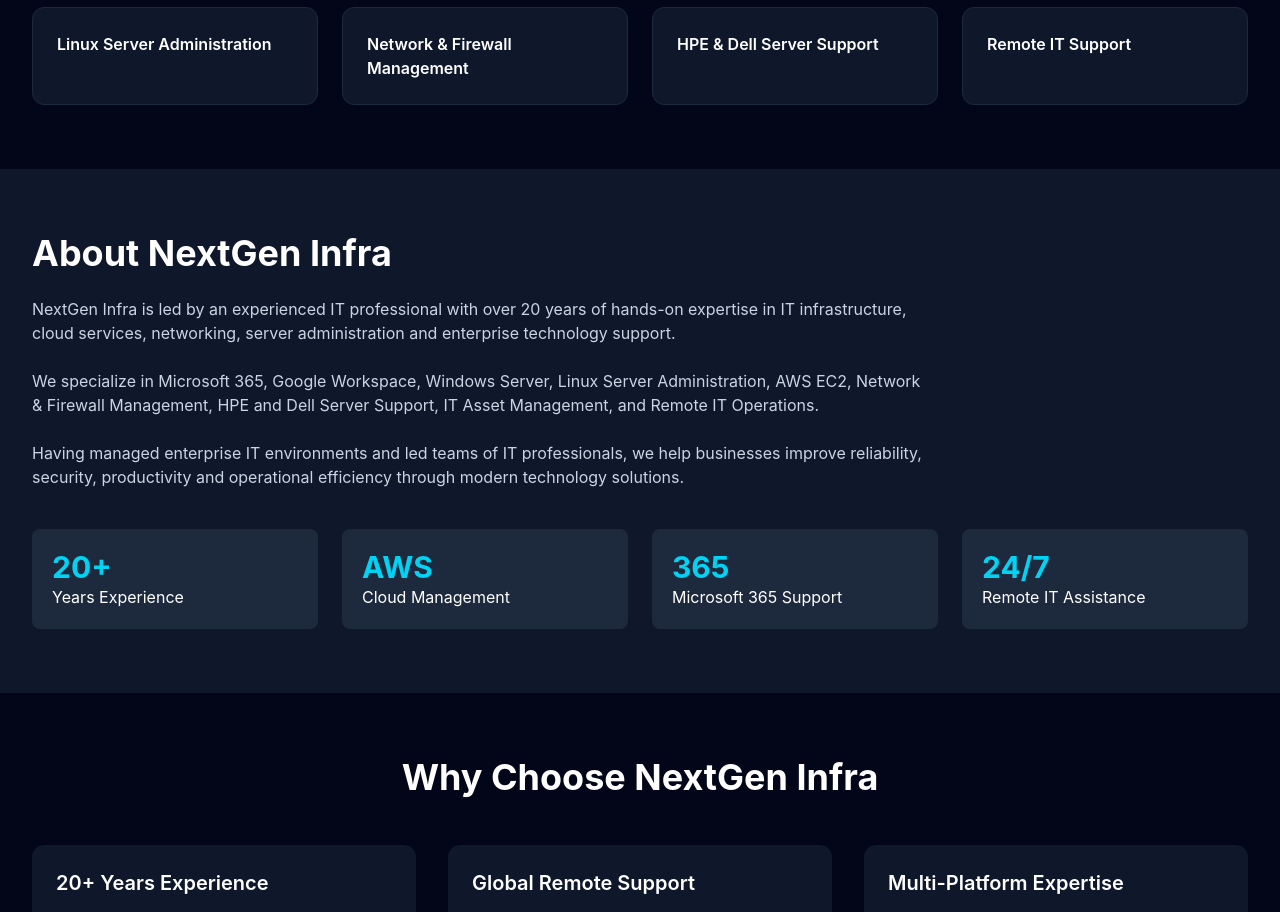
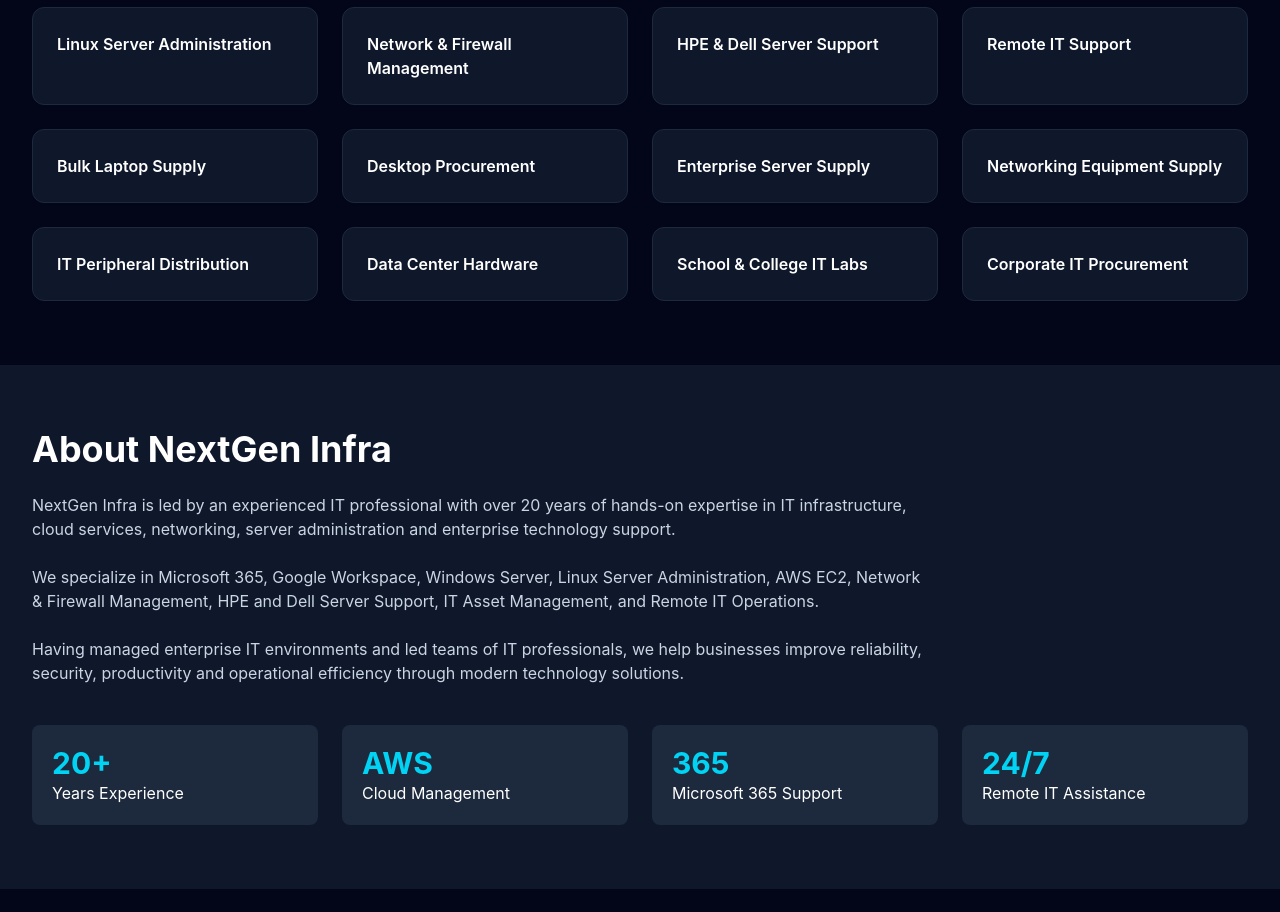
Before and after one commit to shambhuprasad2509-web/nextgeninfra, a React (Vite) app: page / in a window 1280 px wide. Shown: the part 1140-2052 px from the top of the page. Built offline with nearby package versions, Linux system fonts and the light colour scheme.

Commit message:
Update App.jsx

```diff
--- a/src/App.jsx
+++ b/src/App.jsx
@@ -9,6 +9,15 @@
   "Network & Firewall Management",
   "HPE & Dell Server Support",
   "Remote IT Support",
+
+  "Bulk Laptop Supply",
+  "Desktop Procurement",
+  "Enterprise Server Supply",
+  "Networking Equipment Supply",
+  "IT Peripheral Distribution",
+  "Data Center Hardware",
+  "School & College IT Labs",
+  "Corporate IT Procurement",
 ];
 
   return (
```
Lines whose indentation alone changed are shown as unchanged.
